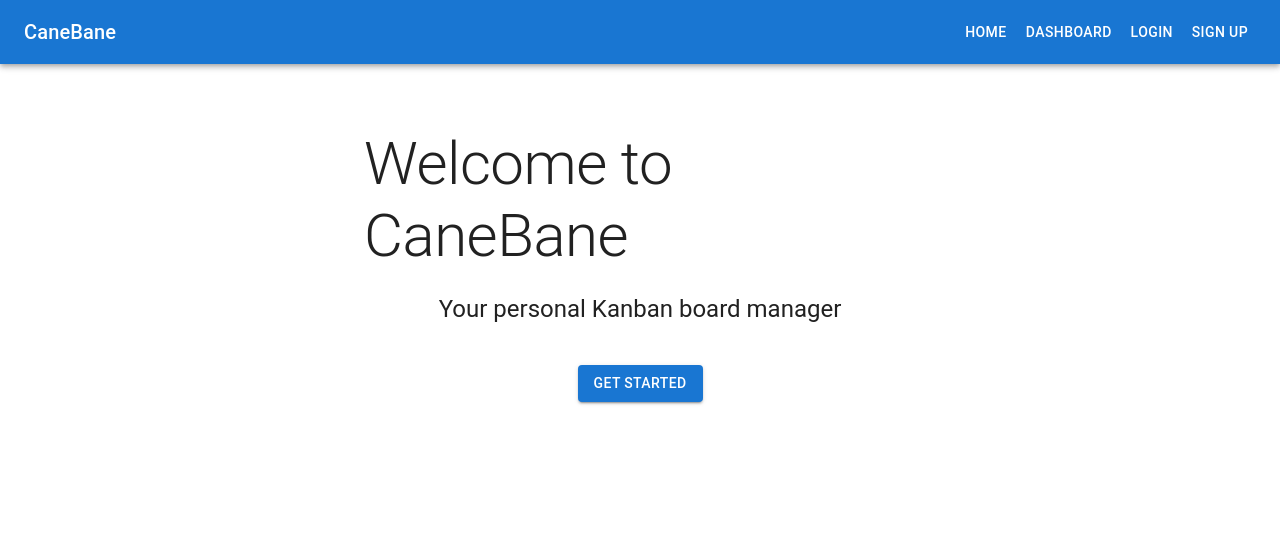
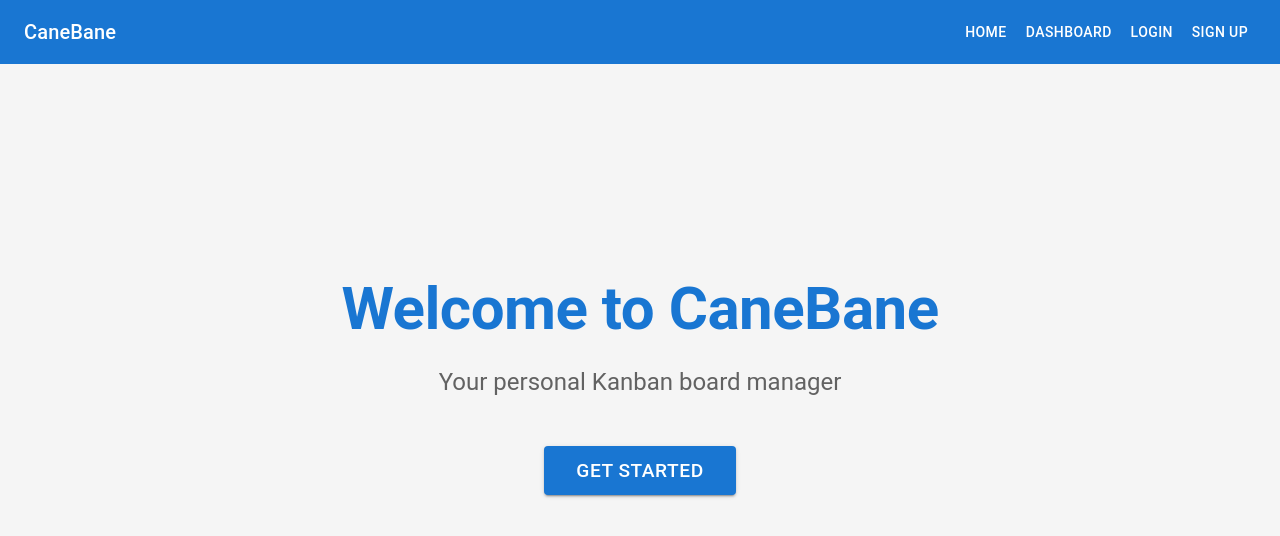
Before and after one commit to acmattson3/CaneBane-Board, a React (Create React App) app in the folder client/: page / in a window 1280 px wide. Shown: the top 536 px of the page. Built offline with nearby package versions, Linux system fonts and the light colour scheme.

Commit message:
Cleaned up the Landing page a bit

```diff
--- a/client/src/pages/LandingPage.js
+++ b/client/src/pages/LandingPage.js
@@ -5,20 +5,65 @@ import { Container, Typography, Button, Box } from '@mui/material';
 
 function LandingPage() {
   return (
-    <Container maxWidth="sm">
-      <Box sx={{ mt: 8, display: 'flex', flexDirection: 'column', alignItems: 'center' }}>
-        <Typography variant="h2" component="h1" gutterBottom>
+    <Box
+      sx={{
+        display: 'flex',
+        flexDirection: 'column',
+        minHeight: '100vh',
+        justifyContent: 'center',
+        backgroundColor: '#f5f5f5', // Light grey background
+      }}
+    >
+      <Container maxWidth="md">
+        <Box
+          sx={{
+            display: 'flex',
+            flexDirection: 'column',
+            alignItems: 'center',
+            textAlign: 'center',
+            marginTop: '-20vh',
+          }}
+        >
+          <Typography
+            variant="h2"
+            component="h1"
+            gutterBottom
+            sx={{
+              fontWeight: 'bold',
+              color: 'primary.main',
+            }}
+          >
             Welcome to CaneBane
           </Typography>
-        <Typography variant="h5" component="h2" gutterBottom>
+          <Typography
+            variant="h5"
+            component="h2"
+            gutterBottom
+            sx={{
+              mb: 4,
+              color: 'text.secondary',
+            }}
+          >
             Your personal Kanban board manager
           </Typography>
-        <Button variant="contained" color="primary" component={RouterLink} to="/signup" sx={{ mt: 4 }}>
+          <Button
+            variant="contained"
+            color="primary"
+            component={RouterLink}
+            to="/signup"
+            size="large"
+            sx={{
+              mt: 2,
+              px: 4,
+              py: 1,
+              fontSize: '1.2rem',
+            }}
+          >
             Get Started
           </Button>
         </Box>
       </Container>
+    </Box>
   );
 }
-
 export default LandingPage;
```
Lines whose indentation alone changed are shown as unchanged.
